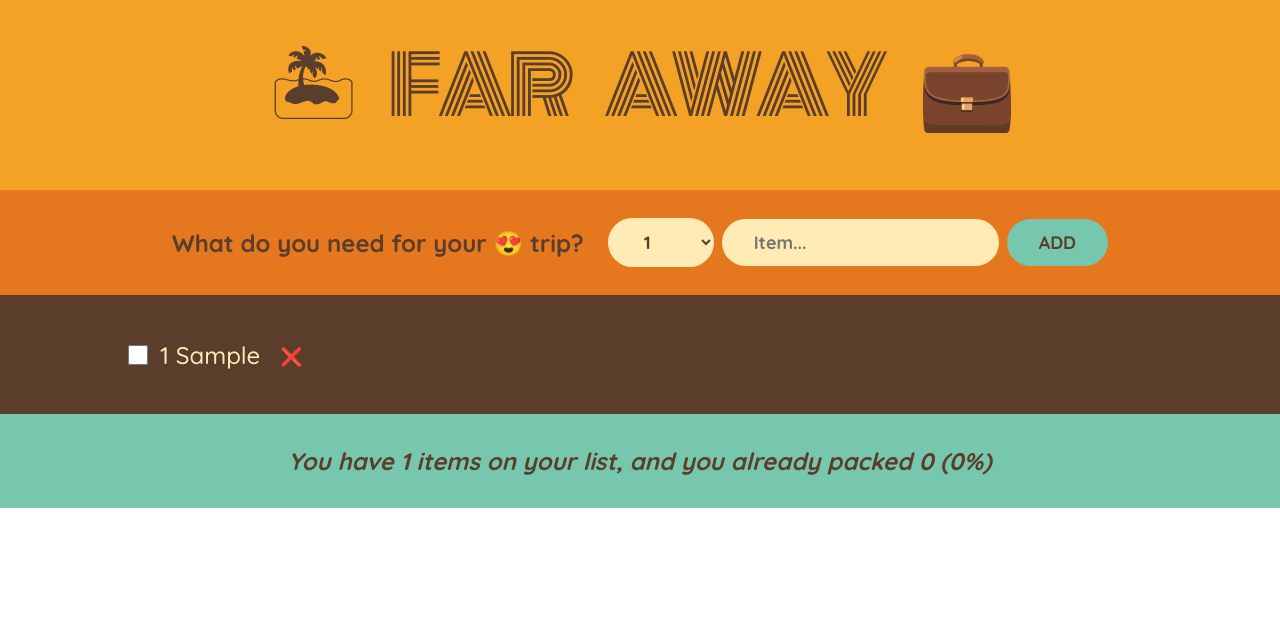
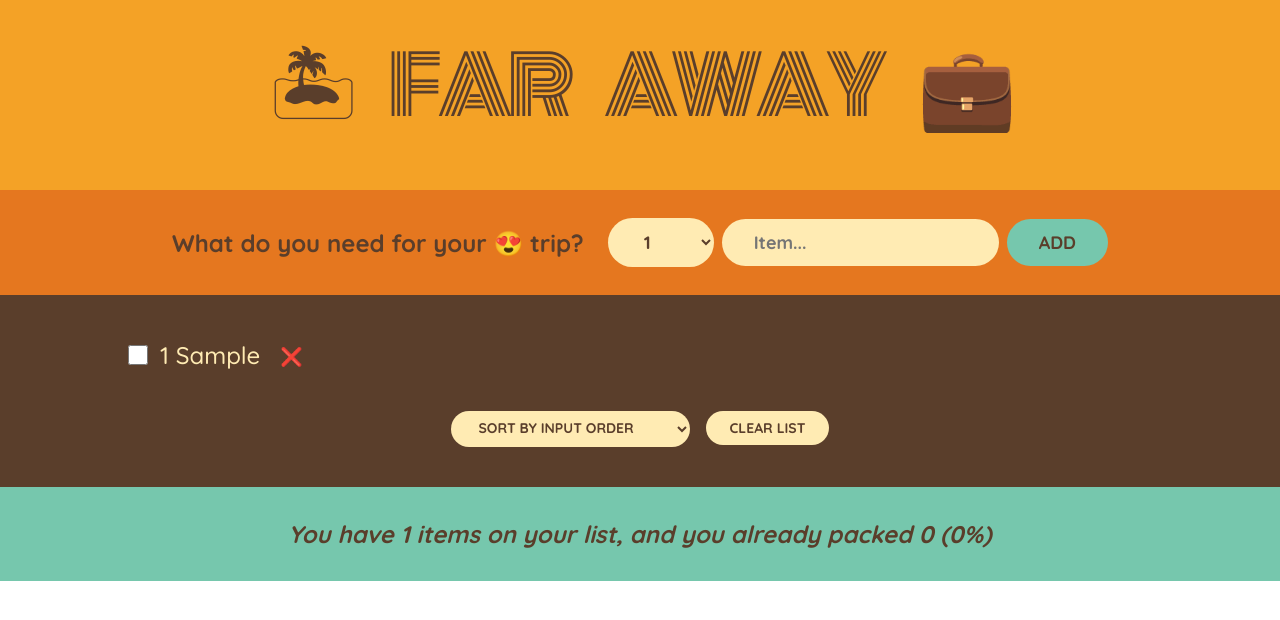
Before and after one commit to mwoolf87/travel-list, a React (Create React App) app: page / in a window 1280 px wide. Both pictures are taken after typing "Sample" into the empty fields and a click on the button "ADD". Shown: the top 620 px of the page. Built offline with nearby package versions, Linux system fonts and the light colour scheme.

Commit message:
moved all components to their own file for better organization and created clearList function in App.js  to clear items in PackagingList component

```diff
--- a/src/App.js
+++ b/src/App.js
@@ -1,4 +1,8 @@
 import { useState } from "react";
+import Logo from "./Logo";
+import Form from "./Form";
+import PackagingList from "./PackagingList";
+import Stats from "./Stats";
 import "./index.css";
 
 export default function App() {
@@ -12,6 +16,13 @@
     setItems(items => items.filter(item => item.id !== id));
   }
 
+  function handleClearList() {
+    const confirmed = window.confirm(
+      "Are you sure you want to delete all items?"
+    );
+    if (confirmed) setItems([]);
+  }
+
   function handleToggleItem(id) {
     setItems(items =>
       items.map(item =>
@@ -19,6 +30,7 @@
       )
     );
   }
+
   return (
     <div className="App">
       <Logo />
@@ -27,107 +39,9 @@
         items={items}
         onDeleteItem={handleDeleteItem}
         onToggleItem={handleToggleItem}
+        onClearList={handleClearList}
       />
       <Stats items={items} />
     </div>
   );
 }
-
-function Logo() {
-  return <h1>🏝 Far Away 💼</h1>;
-}
-
-function Form({ onAddItems }) {
-  const [description, setDescription] = useState("");
-  const [quantity, setQuantity] = useState(1);
-
-  function handleSubmit(event) {
-    event.preventDefault();
-
-    if (!description) return;
-
-    const newItem = { description, quantity, packed: false, id: Date.now() };
-    onAddItems(newItem);
-    setDescription("");
-    setQuantity(1);
-  }
-
-  return (
-    <form className="add-form" onSubmit={handleSubmit}>
-      <h3>What do you need for your 😍 trip?</h3>
-      <select
-        value={quantity}
-        onChange={e => setQuantity(Number(e.target.value))}
-      >
-        {Array.from({ length: 20 }, (_, i) => i + 1).map(num => (
-          <option value={num} key={num}>
-            {num}
-          </option>
-        ))}
-      </select>
-      <input
-        type="text"
-        placeholder="Item..."
-        value={description}
-        onChange={e => setDescription(e.target.value)}
-      />
-      <button>Add</button>
-    </form>
-  );
-}
-
-function PackagingList({ items, onDeleteItem, onToggleItem }) {
-  return (
-    <div className="list">
-      <ul>
-        {items.map(item => (
-          <Item
-            item={item}
-            key={item.id}
-            onDeleteItem={onDeleteItem}
-            onToggleItem={onToggleItem}
-          />
-        ))}
-      </ul>
-    </div>
-  );
-}
-
-function Item({ item, onDeleteItem, onToggleItem }) {
-  return (
-    <li>
-      <input
-        type="checkbox"
-        value={item.packed}
-        onChange={() => onToggleItem(item.id)}
-      />
-      <span style={item.packed ? { textDecoration: "line-through" } : {}}>
-        {item.quantity} {item.description}
-      </span>
-      <button onClick={() => onDeleteItem(item.id)}>❌</button>
-    </li>
-  );
-}
-
-function Stats({ items }) {
-  if (!items.length)
-    return (
-      <p className="stats">
-        <em>Start adding some items to your packing list! 🚀</em>
-      </p>
-    );
-
-  const numItems = items.length;
-  const numPacked = items.filter(item => item.packed).length;
-  const percentage = Math.round((numPacked / numItems) * 100);
-  return (
-    <footer className="stats">
-      <em>
-        {percentage === 100
-          ? "You have everything! ready to go"
-          : `You have ${numItems} items on your list, and you already packed
-        ${numPacked} (${percentage}%)`}
-      </em>
-    </footer>
-  );
-}
--- /dev/null
+++ b/src/Form.js
@@ -0,0 +1,39 @@
+import { useState } from "react";
+export default function Form({ onAddItems }) {
+  const [description, setDescription] = useState("");
+  const [quantity, setQuantity] = useState(1);
+
+  function handleSubmit(event) {
+    event.preventDefault();
+
+    if (!description) return;
+
+    const newItem = { description, quantity, packed: false, id: Date.now() };
+    onAddItems(newItem);
+    setDescription("");
+    setQuantity(1);
+  }
+
+  return (
+    <form className="add-form" onSubmit={handleSubmit}>
+      <h3>What do you need for your 😍 trip?</h3>
+      <select
+        value={quantity}
+        onChange={e => setQuantity(Number(e.target.value))}
+      >
+        {Array.from({ length: 20 }, (_, i) => i + 1).map(num => (
+          <option value={num} key={num}>
+            {num}
+          </option>
+        ))}
+      </select>
+      <input
+        type="text"
+        placeholder="Item..."
+        value={description}
+        onChange={e => setDescription(e.target.value)}
+      />
+      <button>Add</button>
+    </form>
+  );
+}
--- /dev/null
+++ b/src/Item.js
@@ -0,0 +1,15 @@
+export default function Item({ item, onDeleteItem, onToggleItem }) {
+  return (
+    <li>
+      <input
+        type="checkbox"
+        value={item.packed}
+        onChange={() => onToggleItem(item.id)}
+      />
+      <span style={item.packed ? { textDecoration: "line-through" } : {}}>
+        {item.quantity} {item.description}
+      </span>
+      <button onClick={() => onDeleteItem(item.id)}>❌</button>
+    </li>
+  );
+}
--- /dev/null
+++ b/src/Logo.js
@@ -0,0 +1,3 @@
+export default function Logo() {
+  return <h1>🏝 Far Away 💼</h1>;
+}
--- /dev/null
+++ b/src/PackagingList.js
@@ -0,0 +1,47 @@
+import { useState } from "react";
+import Item from "./Item";
+export default function PackagingList({
+  items,
+  onDeleteItem,
+  onToggleItem,
+  onClearList
+}) {
+  const [sortBy, setSortBy] = useState("input");
+
+  let sortedItems;
+
+  if (sortBy === "input") sortedItems = items;
+
+  if (sortBy === "description")
+    sortedItems = items
+      .slice()
+      .sort((a, b) => a.description.localeCompare(b.description));
+
+  if (sortBy === "packed")
+    sortedItems = items
+      .slice()
+      .sort((a, b) => Number(a.packed) - Number(b.packed));
+  return (
+    <div className="list">
+      <ul>
+        {sortedItems.map(item => (
+          <Item
+            item={item}
+            key={item.id}
+            onDeleteItem={onDeleteItem}
+            onToggleItem={onToggleItem}
+            onClearList={onClearList}
+          />
+        ))}
+      </ul>
+      <div className="actions">
+        <select value={sortBy} onChange={e => setSortBy(e.target.value)}>
+          <option value="input">Sort by input order</option>
+          <option value="description">Sort by description</option>
+          <option value="packed">Sort by packed status</option>
+        </select>
+        <button onClick={onClearList}>Clear List</button>
+      </div>
+    </div>
+  );
+}
--- /dev/null
+++ b/src/Stats.js
@@ -0,0 +1,22 @@
+export default function Stats({ items }) {
+  if (!items.length)
+    return (
+      <p className="stats">
+        <em>Start adding some items to your packing list! 🚀</em>
+      </p>
+    );
+
+  const numItems = items.length;
+  const numPacked = items.filter(item => item.packed).length;
+  const percentage = Math.round((numPacked / numItems) * 100);
+  return (
+    <footer className="stats">
+      <em>
+        {percentage === 100
+          ? "You have everything! ready to go"
+          : `You have ${numItems} items on your list, and you already packed
+        ${numPacked} (${percentage}%)`}
+      </em>
+    </footer>
+  );
+}
--- a/src/index.css
+++ b/src/index.css
@@ -79,7 +79,7 @@
   display: flex;
   justify-content: space-between;
   flex-direction: column;
-  gap: 3.2rem;
+  gap: 3.5rem;
   align-items: center;
 }
 
```
